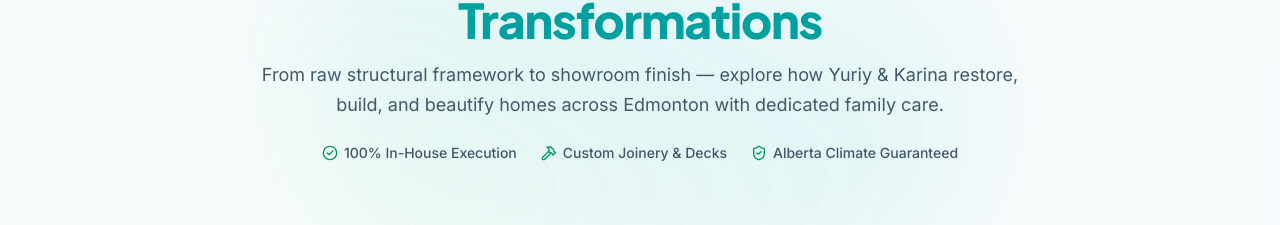
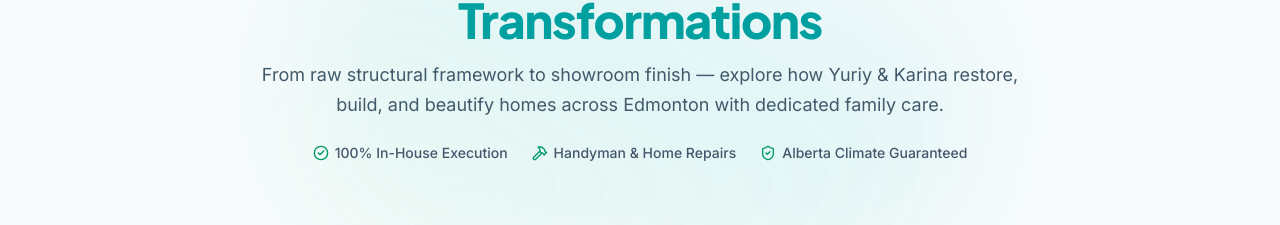
Before and after one commit to TarasBuba/brightnest-pro-clone, a Next.js app: page / in a window 1280 px wide. Shown: the part 949-1174 px from the top of the page. Built offline with nearby package versions, Linux system fonts and the light colour scheme.

Commit message:
fix: replace custom joinery badge with handyman and home repairs in recent work section

```diff
--- a/src/widgets/recent-work/ui/recent-work-section.tsx
+++ b/src/widgets/recent-work/ui/recent-work-section.tsx
@@ -46,7 +46,7 @@ export function RecentWorkSection() {
             </div>
             <div className="flex items-center gap-1.5">
               <Hammer className="h-4 w-4 text-emerald-600" aria-hidden="true" />
-              <span>Custom Joinery &amp; Decks</span>
+              <span>Handyman &amp; Home Repairs</span>
             </div>
             <div className="flex items-center gap-1.5">
               <ShieldCheck className="h-4 w-4 text-emerald-600" aria-hidden="true" />
```
